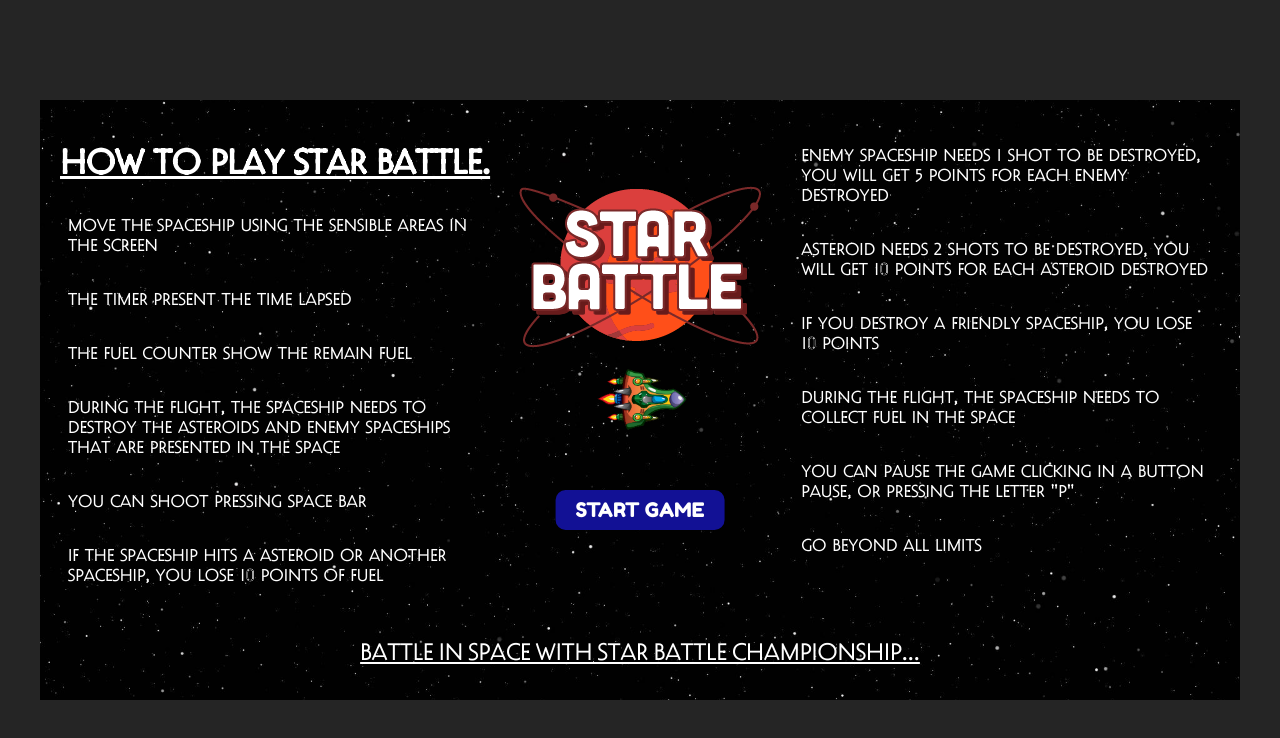
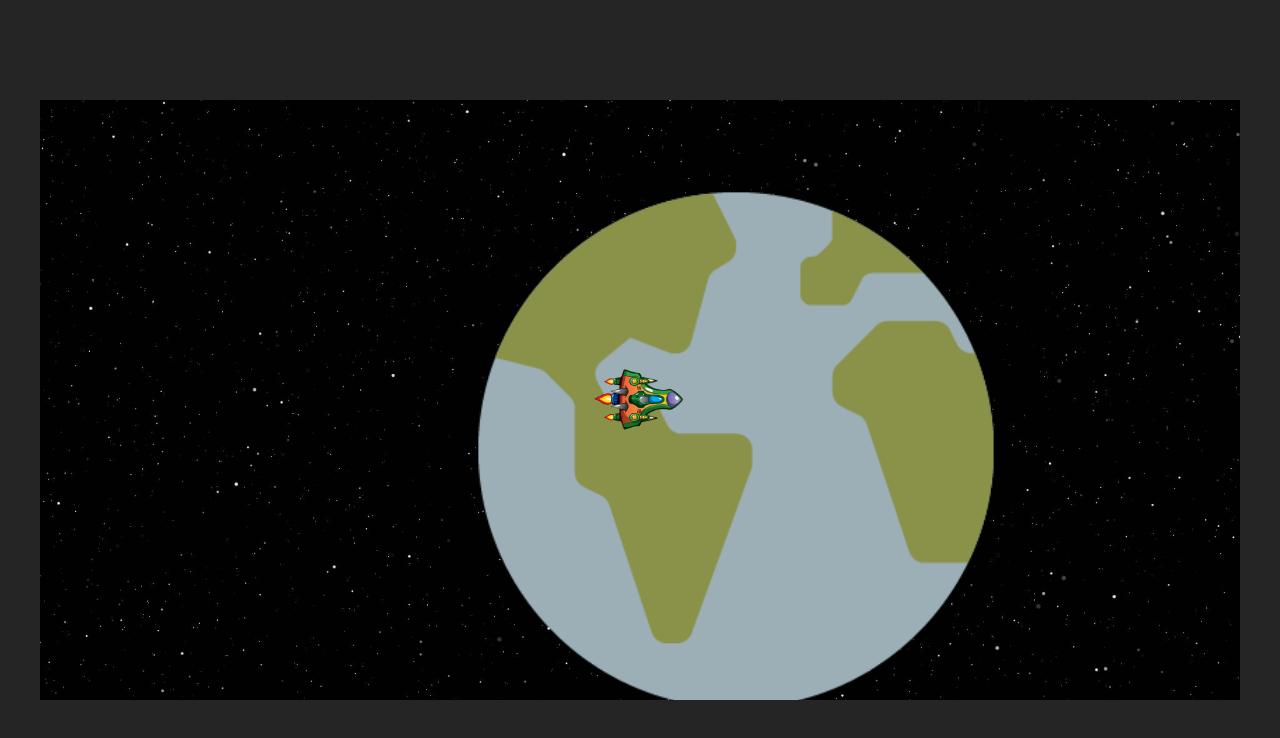
Before and after one commit to skyVerr/star-battle, a plain HTML site: page index.html in a window 1280 px wide. Both pictures are taken after a click on the button "START GAME". Drawn offline with Linux system fonts and the light colour scheme.

Commit message:
draw plaents and laser

```diff
--- a/assets/script.js
+++ b/assets/script.js
@@ -1,7 +1,141 @@
+
+var planetsUrl = [
+	'./assets/images/planets/001-global.png',
+	'./assets/images/planets/002-travel.png',
+	'./assets/images/planets/002-travel.png',
+	'./assets/images/planets/003-science-2.png',
+	'./assets/images/planets/004-science-1.png',
+	'./assets/images/planets/005-science.png',
+	'./assets/images/planets/006-mars.png',
+	'./assets/images/planets/007-planet-earth-1.png',
+	'./assets/images/planets/008-earth-globe.png',
+	'./assets/images/planets/009-saturn.png',
+	'./assets/images/planets/010-uranus.png',
+	'./assets/images/planets/011-planet-earth.png',
+	'./assets/images/planets/012-jupiter.png',
+];
+
+var planetSizes = [1, 1.2, 1.4, 1.8, 2];
+
+var onscreen = false;
+var onGame = false;
+
+var laserId = 0;
+
+var x;
+var y;
+
 $(document).ready(function(){
 
-	$('#start-btn').click(function(){
-
+	document.addEventListener('keyup', (e) => {
+    	if((e.code == 'Space' && onGame == true) && onscreen == true){
+    		shoot();
+    	}
 	});
 
+	$('#start-btn').click(function(){
+		removeStartScreen();
+		startGame();
+	});
+
+	function removeStartScreen(){
+		fadeAndHide($('#logo'));
+		fadeAndHide($('#instructions'));
+		fadeAndHide($('#tagline'));
+		fadeAndHide($('#start-btn'));
+		$('#main-spaceship').removeClass('spaceship-animation');
+	}
+
+	function shoot(){
+		let offset = $('.container').offset();
+		$('.container').prepend(`
+			<div id="laser" style="left: "></div>
+		`);
+
+		var laser = $('#laser');
+		var right = 1200- x;
+		var duration = ( right / 1200 ) *500;
+		console.log(laser);
+
+		$(laser).css({
+			"right": right,
+			"top": y
+		});
+
+
+		$(laser).animate({"right": "-20px"}, duration, "linear", () => {
+			 $(laser).remove();
+		});
+
+		laserId++;
+	}
+
+	function startGame(){
+		drawPlanets();
+		onscreen = true;
+		onGame = true;
+		$('#main-spaceship').css({"margin":""});
+		$('.container').addClass('hide-crusor');
+		$('.container').on('mousemove', spaceshipMove);
+		$('.container').on('mouseenter', ()=>{
+			onscreen = true;
+		});
+		$('.container').on('mouseleave', ()=>{
+			onscreen = false;
+		});
+
+	}
+
+	function drawPlanets(){
+
+		planetNum = Math.floor(Math.random() * planetsUrl.length);
+		planetSize = Math.floor(Math.random() * planetSizes.length);
+		planetY =  Math.floor(Math.random() * 100);
+		drawPlanet(planetNum, planetSize);
+
+		let planet = document.getElementById('planet');
+		planet.onload = () => {
+			$(planet).css({'top': Math.floor(Math.random()*300)+'px'});
+			width = planet.naturalWidth;
+			height = planet.naturalHeight;
+			duration = 10000 / (500/ height);
+			$(planet).animate( {"left": "-1000px"},  duration, "linear" , ()=>{
+				$(planet).remove();
+				drawPlanets();
+			});
+		}
+
+	}
+
+	function drawPlanet(num, size){
+		$('.container').append(`
+				<img id="planet"
+				style="transform: scale(${planetSizes[size]});"
+				src="${planetsUrl[num]}">
+			`);
+	}
+
+	function spaceshipMove(event){
+		let offset = $('.container').offset();
+		x = event.pageX - offset.left;
+		y = event.pageY - offset.top;
+		$('#main-spaceship').css({
+			"left": x,
+			"top": y
+		});
+	}
+
+	function fadeAndHide(element){
+		$(element).effect('fade', null, 500, ()=>{
+			hideElement(element);
+		});
+	}
+
+	function hideElement(element){
+		$(element).addClass('hide');
+	}
+
+	function showElement(element){
+		$(element).removeClass('hide');
+	}
 });
--- a/assets/styles.css
+++ b/assets/styles.css
@@ -18,6 +18,7 @@ body {
 	left: 50%;
 	top: 50%;
 	margin: -300px 0 0 -600px;
+	overflow: hidden;
 }
 
 @keyframes straightLine {
@@ -42,6 +43,10 @@ body {
 	width: 100px;
 	height: 70px;
 	margin: -35px 0 0 -50px;
+	z-index: 99;
+}
+
+.spaceship-animation{
 	animation: spaceship 1s infinite linear;
 }
 
@@ -109,3 +114,26 @@ body {
 	font-family: 'Dekovar';
 	text-decoration: underline;
 }
+
+#planet{
+	position: absolute;
+	left: 120%;
+	top: 0px;
+	 z-index: 0;
+}
+
+.hide {
+	display: none !important;
+}
+
+.hide-cursor{
+	cursor: none;
+}
+
+#laser{
+	position: absolute;
+	width: 15px;
+	height: 5px;
+	background-color: yellow;
+	z-index: 99;
+}
--- a/index.html
+++ b/index.html
@@ -16,7 +16,7 @@
 	<div class="container">
 		<img id="logo" src="./assets/images/logo-02.png">
 		<button id="start-btn" class="ui-button ui-widget ">START GAME</button>
-		<img src="./assets/images/spaceship.png" class="center" id="main-spaceship">
+		<img src="./assets/images/spaceship.png" class="center spaceship-animation" id="main-spaceship">
 
 		<div id="instructions">
 			<div class="item" style="grid-column-start: 1;">
```
Also changed, not shown: assets/images/laser.jpg (added).
